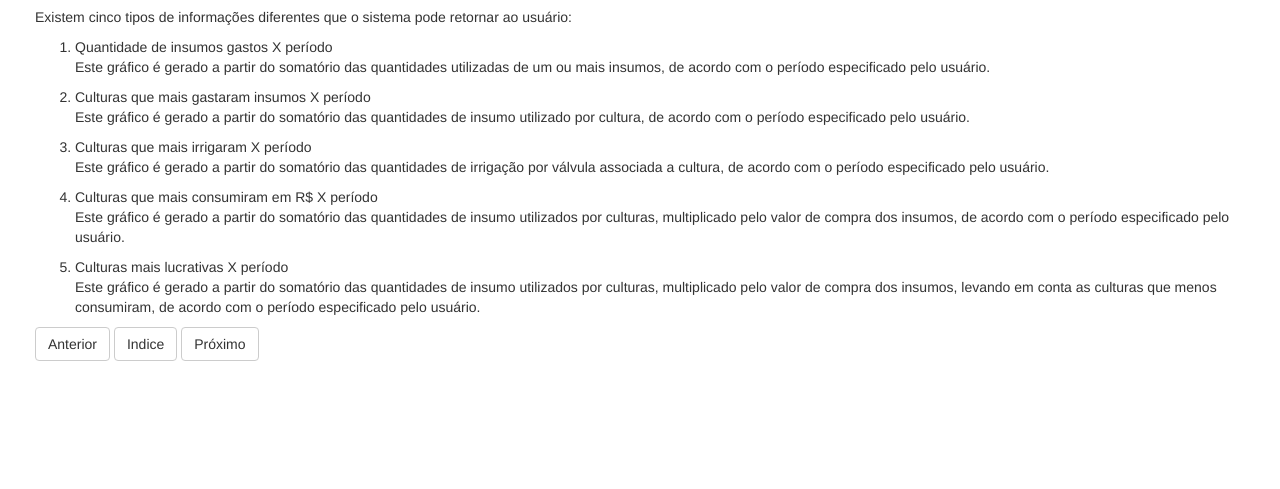
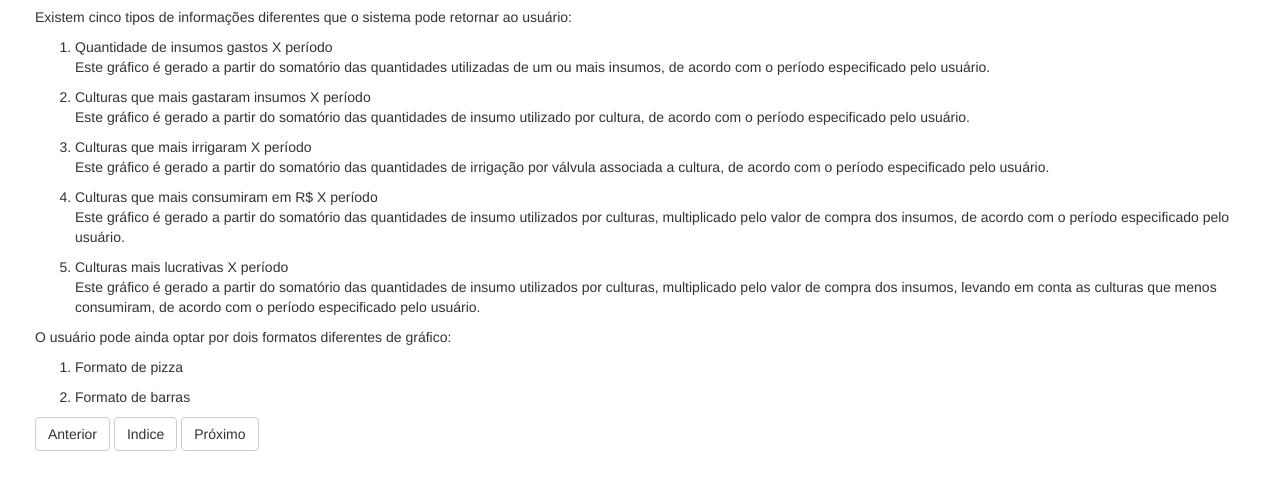
Before and after one commit to digicabral/Irrigare, a website: page pages/graficos.html in a window 1280 px wide. Shown: the part 113-602 px from the top of the page. Drawn offline with Linux system fonts and the light colour scheme.

Commit message:
Formato gfráfico

```diff
--- a/pages/graficos.html
+++ b/pages/graficos.html
@@ -119,7 +119,17 @@
                             </li>
                           </ol>
                         </p>
-                        <p></p>
+                        <p>
+                          O usuário pode ainda optar por dois formatos diferentes de gráfico:
+                          <ol>
+                            <li>
+                              <p>Formato de pizza</p>
+                            </li>
+                            <li>
+                              <p>Formato de barras</p>
+                            </li>
+                          </ol>
+                        </p>
                         <a href="controle_cuidados.html" class="btn btn-default" id="btn-previous">Anterior</a>
                         <a href="#menu-toggle" class="btn btn-default" id="menu-toggle">Indice</a>
                         <a href="about.html" class="btn btn-default" id="btn-next">Próximo</a>
```
